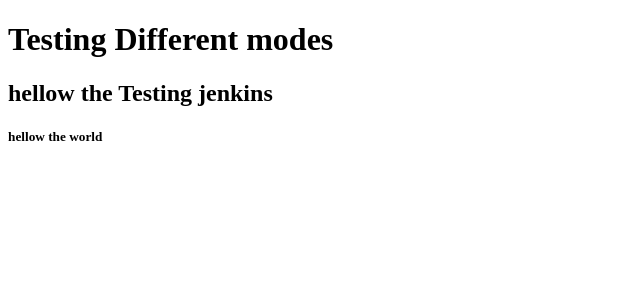
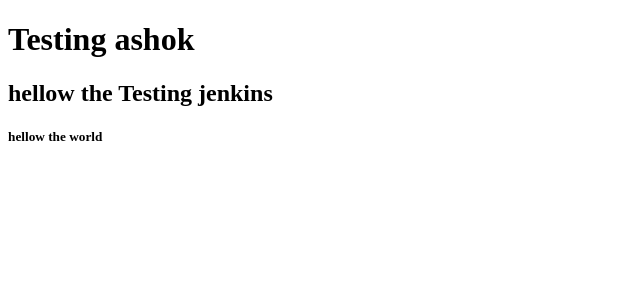
Before and after one commit to manikandan588/devops_workout, an Angular app: page / in a window 1280 px wide. Shown: the top 300 px of the page, without its empty margins (0-640 px from the left). Built offline with nearby package versions, Linux system fonts and the light colour scheme.

Commit message:
test from ashok

```diff
--- a/src/app/app.component.html
+++ b/src/app/app.component.html
@@ -1,3 +1,3 @@
-<h1>Testing Different modes</h1>
+<h1>Testing ashok</h1>
 <h2>hellow the Testing jenkins</h2>
 <h5>hellow the world</h5>
```
